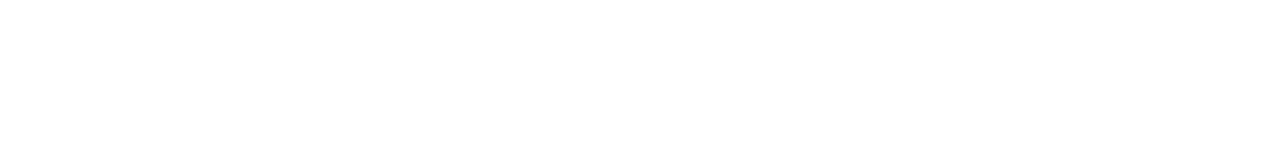
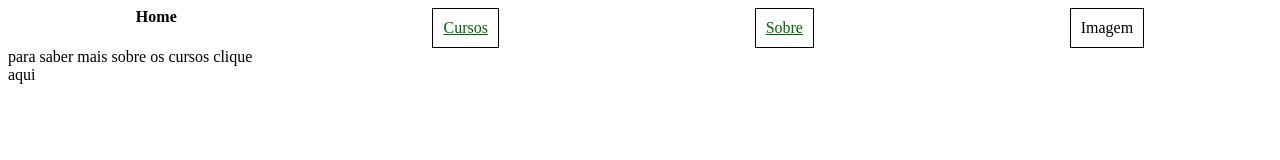
Before and after one commit to danielschmoeller/aula09, a plain HTML site: page index.html in a window 1280 px wide. Drawn offline with Linux system fonts and the light colour scheme.

Commit message:
Atividade ID3 realizada: duplicada as paginas e feito os links

```diff
--- a/estilo.css
+++ b/estilo.css
@@ -10,3 +10,20 @@ aside{
 main {
     flex: 6;
 }
+
+nav {
+    display: flex;
+    justify-content: space-around;
+}
+nav div:not(:first-child) {
+    border: 1px solid black;
+    padding: 10px;
+}
+nav div:not(:first-child):hover {
+
+    background-color: #bbb;
+
+}
+a{
+    color: darkgreen;
+}
--- a/index.html
+++ b/index.html
@@ -3,14 +3,20 @@
     <head>
         <meta charset="utf-8">
         <link rel="stylesheet" href="estilo.css">
-        <title></title>
+        <title>pagina inicial</title>
     </head>
     <body>
         <header>
 
+            <nav>
+                <div><b>Home</b></div>
+                <div><a href="cursos.html">Cursos</a></div>
+                <div><a href="sobre.html">Sobre</a></div>
+                <div>Imagem</div>
+            </nav>
         </header>
         <div>
-            <aside></aside>
+            <aside>para saber mais sobre os cursos  clique aqui</aside>
             <main></main>
             <aside></aside>
         </div>
```
Also changed, not shown: cursos.html (+8 -2 lines), sobre.html (+8 -2 lines).
